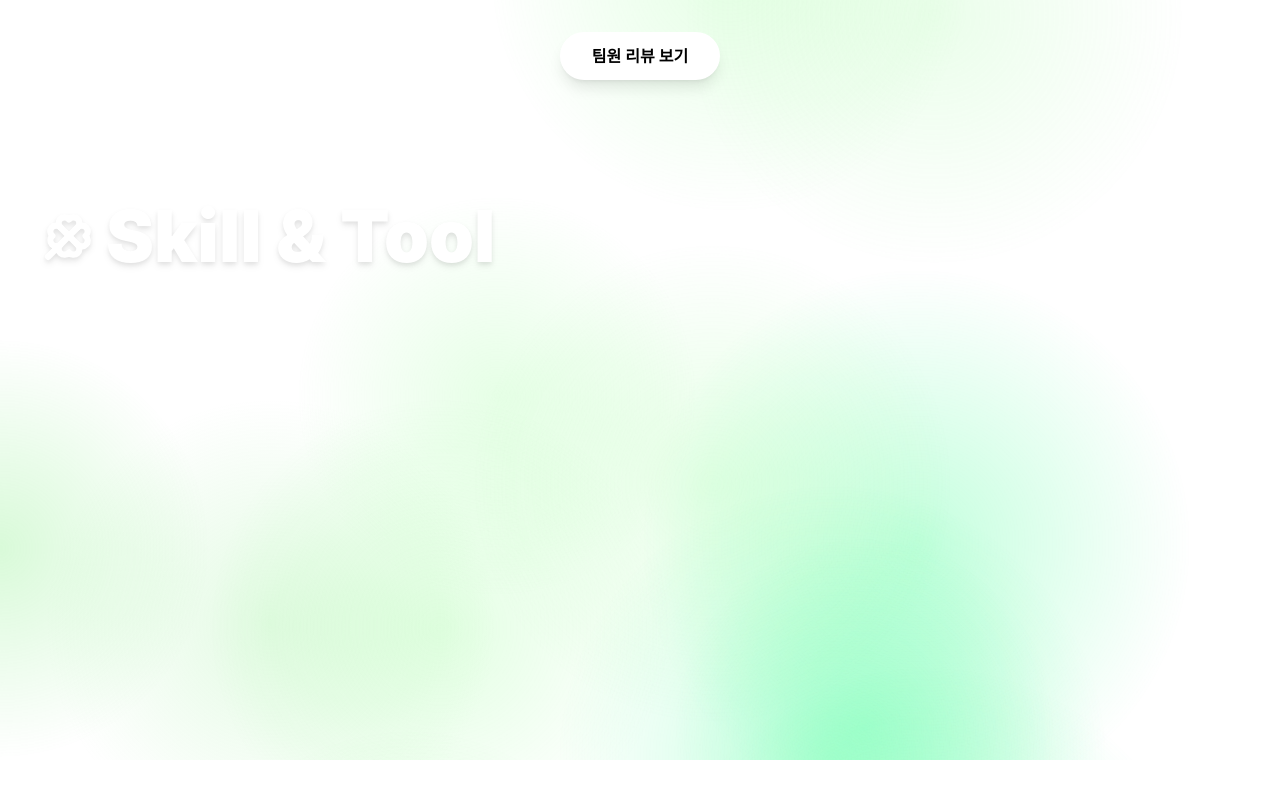
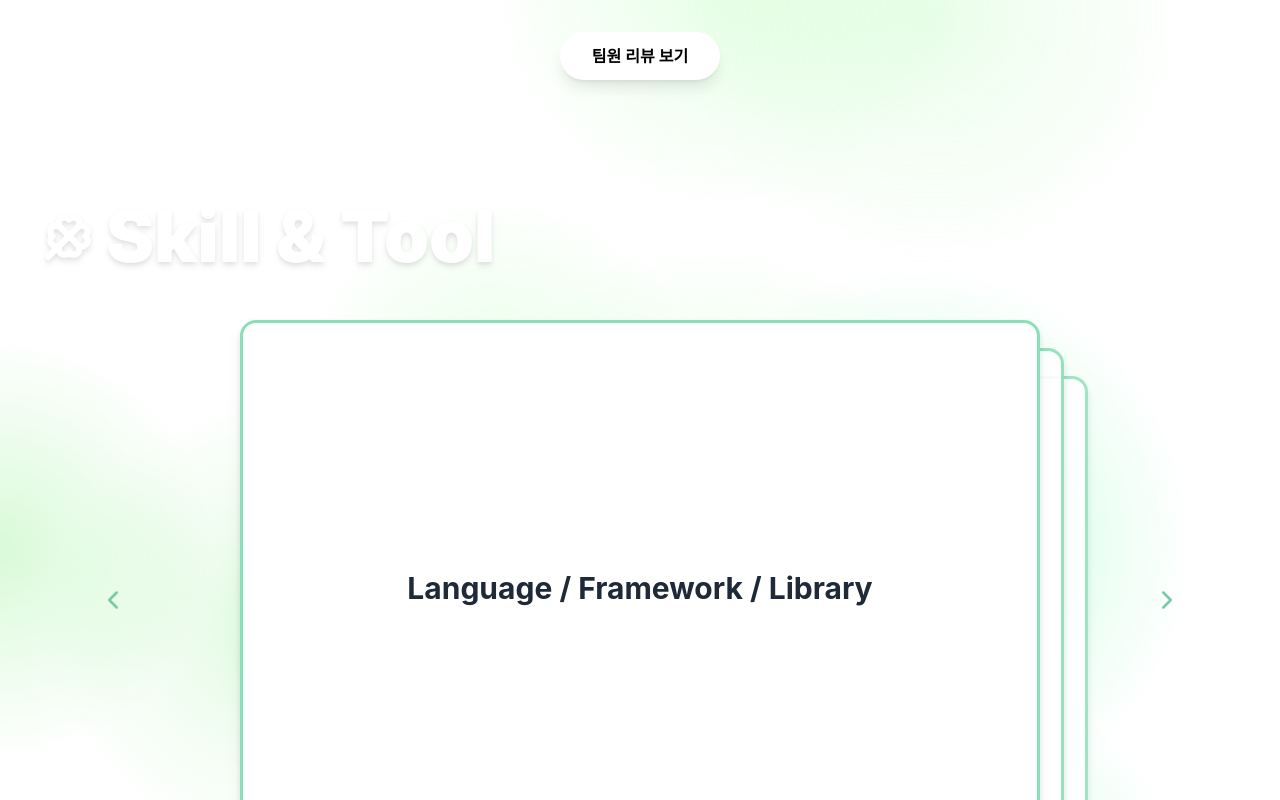
Before and after one commit to my2min0/portfolio, a React (Create React App) app: page / in a window 1280 px wide. Shown: the part 1320-2120 px from the top of the page. Before the commit the page ends 2080 px from the top, so only its background shows below. Built offline with nearby package versions, Linux system fonts and the light colour scheme; the HTML template or start-up script is replaced by a standard one.

Commit message:
슬라이드 카드 추가
근데 가로 길이가 유동적인게 맘에 안 들어..

```diff
--- a/src/components/sections/Skill&Tool.js
+++ b/src/components/sections/Skill&Tool.js
@@ -1,11 +1,71 @@
-import React from "react";
+import React, { useState } from "react";
 import MaskText from "../common/MaskText";
 
 const SkillAndTool = () => {
+    const [ currentIndex, setCurrentIndex ] = useState(0);
+    const [ isAnimating, setIsAnimating ] = useState(false);
 
+    // 카드 데이터
+    const cards = [
+        {
+            id: 1,
+            title: "Language / Framework / Library",
+            content: "JavaScript, TypeScript, React, Next.js, Redux, Node.js, Express"
+        },
+        {
+            id: 2,
+            title: "Tools / ",
+            content: "Git, GitHub, Figma, Postman, VSCode, Webpack, Babel"
+        },
+        {
+            id: 3,
+            title: "Design / Animation",
+            content: "CSS, Tailwind CSS, Framer Motion, GSAP"
+        }
+    ];
+
+    const handleNext = () => {
+        if (isAnimating) return; // 애니메이션 중이면 무시
+        setIsAnimating(true);
+        setCurrentIndex((prev) => (prev - 1) % 3);
+        setTimeout(() => setIsAnimating(false), 500); // 애니메이션 시간에 맞춰서 상태 변경
+    };
+
+    const handlePrev = () => {
+        if (isAnimating) return; // 애니메이션 중이면 무시
+        setIsAnimating(true);
+        setCurrentIndex((prev) => (prev + 1 + 3) % 3);
+        setTimeout(() => setIsAnimating(false), 500); // 애니메이션 시간에 맞춰서 상태 변경
+    }
+
+    const getCardStyle = (index) => {
+        const position = (index - currentIndex + 3) % 3;
+        switch (position) {
+            case 0 : // 맨 앞 카드
+                return {
+                    zIndex: 30,
+                    transform: 'translateX(0) translateY(0)',
+                    opacity: 1,
+                };
+            case 1: // 중간 카드
+                return {
+                    zIndex: 20,
+                    transform: 'translateX(3%) translateY(5%)',
+                    opacity: 0.9,
+                };
+            case 2: // 맨 뒤 카드
+                return {
+                    zIndex: 10,
+                    transform: 'translateX(6%) translateY(10%)',
+                    opacity: 0.8,
+                };
+            default:
+                return {};
+        }
+    };
 
     return (
-        <div className="min-h-[80vh] flex flex-col pt-32 md:pt-20 px-4">
+        <div className="min-h-[100vh] flex flex-col pt-32 md:pt-20 px-4 pb-20">
             <div className="flex">
                 {/* 상단 제목 - 마스크 효과 */}
                 <MaskText
@@ -20,6 +80,47 @@ const SkillAndTool = () => {
                     </div>
                 </MaskText>
             </div>
+
+            {/* Skill & Tool 메인 */}
+            <div className="relative flex flex-col items-center justify-center">
+                {/* 카드와 화살표 */}
+                <div className="flex items-center justify-center w-full max-w-7xl gap-16 sm:gap-20 md:gap-24 lg:gap-28">
+                    {/* 왼쪽 화살표 */}
+                    <button onClick={handlePrev} disabled={isAnimating}>
+                        <svg xmlns="http://www.w3.org/2000/svg" width="30" height="30" viewBox="0 0 24 24" fill="none" stroke="#7AC8A8" strokeWidth="2" strokeLinecap="round" strokeLinejoin="round">
+                            <path d="m15 18-6-6 6-6"/>
+                        </svg>
+                    </button>
+
+                    {/* 카드들 */}
+                    <div className="relative w-[400px] h-[280px] sm:w-[600px] sm:h-[420px]
+                                    md:w-[720px] md:h-[504px] lg:w-[800px] lg:h-[560px]">
+                        {cards.map((card, index) => (
+                            <div
+                                key={ card.id }
+                                className={`absolute bg-white drop-shadow-lg w-full h-full rounded-2xl p-8
+                                        border-[3px] border-[#89DFB7] transition-all duration-500 ease-out
+                                        ${isAnimating ? 'pointer-events-none' : ''}`}
+                                style={ getCardStyle(index) }
+                            >
+                                {/* 카드 내용 */}
+                                <div className="h-full flex flex-col justify-center items-center text-center">
+                                    <h2 className="text-xl md:text-2xl lg:text-3xl font-bold mb-6 text-gray-800">
+                                        { card.title }
+                                    </h2>
+                                </div>
+                            </div>
+                        ))}
+                    </div>
+
+                    {/* 오른쪽 화살표 */}
+                    <button onClick={handleNext} disabled={isAnimating}>
+                        <svg xmlns="http://www.w3.org/2000/svg" width="30" height="30" viewBox="0 0 24 24" fill="none" stroke="#7AC8A8" strokeWidth="2" strokeLinecap="round" strokeLinejoin="round">
+                            <path d="m9 18 6-6-6-6"/>
+                        </svg>
+                    </button>
+                </div>
+            </div>
         </div>
     );
 }
```
